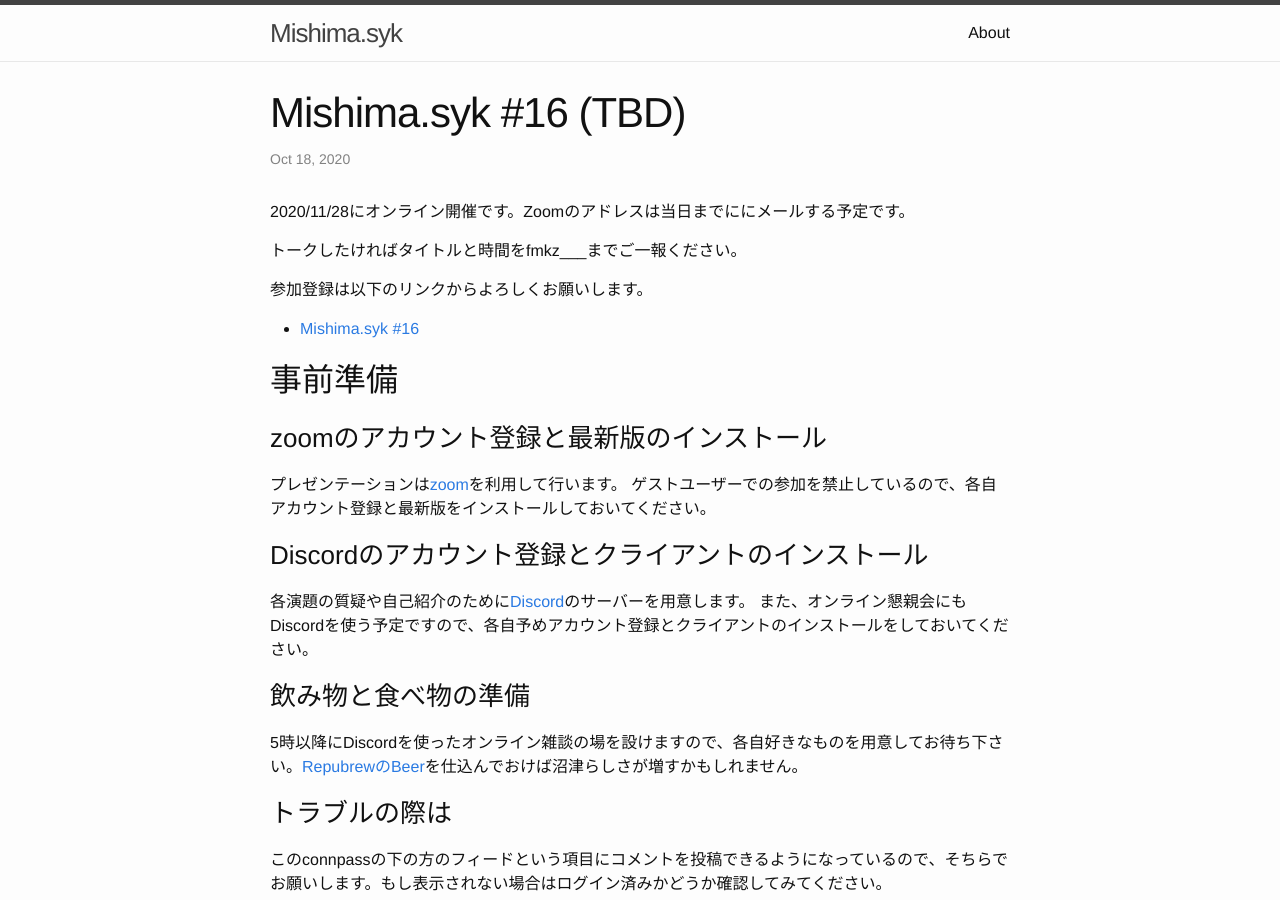
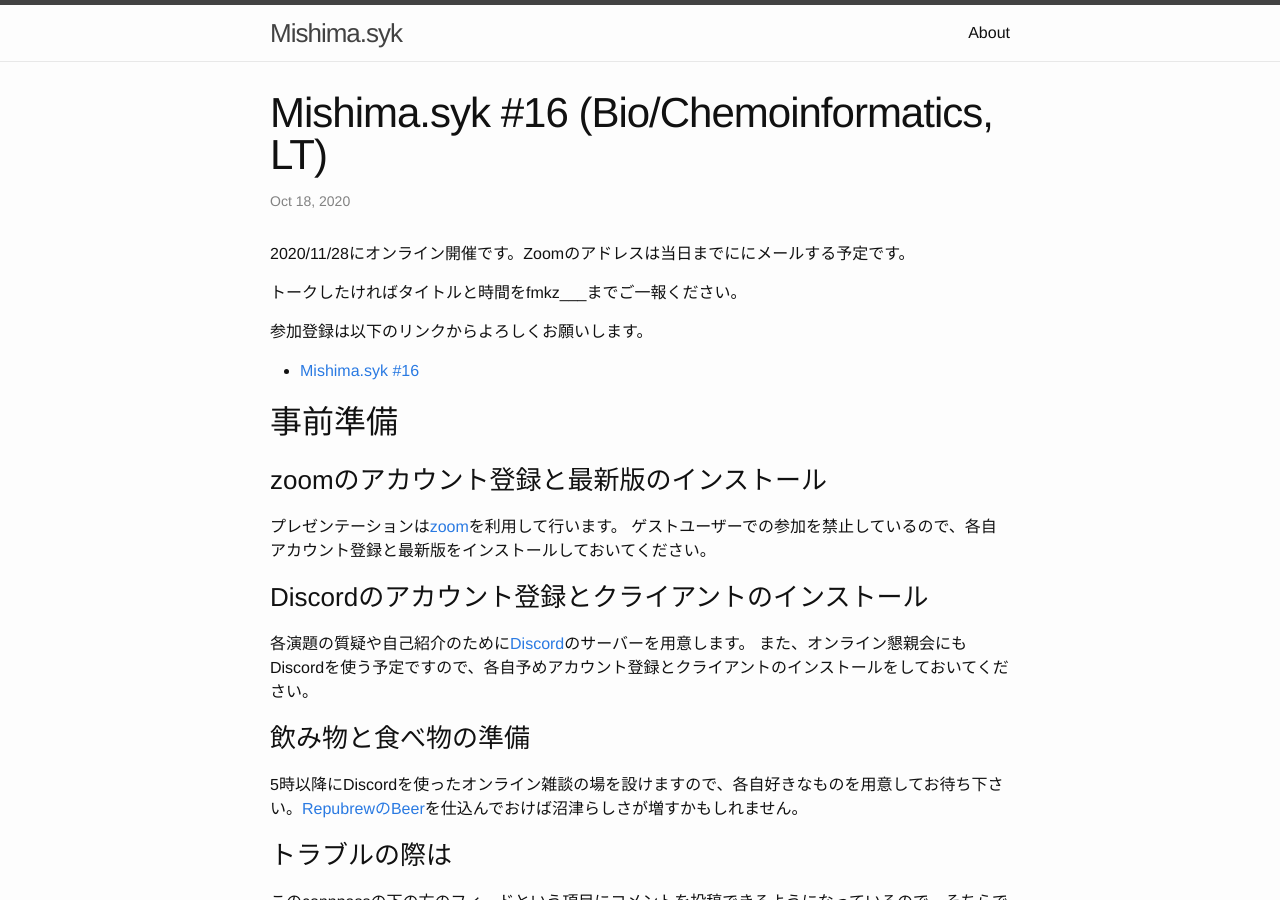
Before and after one commit to Mishima-syk/Mishima-syk.github.io, a Jekyll site: the page built from _posts/2020-10-18-online.markdown, in a window 1280 px wide and 900 px high. Built offline with Jekyll 4.4.1, drawn with Linux system fonts in a browser that asks for light colours.

Commit message:
Update schedule

```diff
--- a/_posts/2020-10-18-online.markdown
+++ b/_posts/2020-10-18-online.markdown
@@ -1,6 +1,6 @@
 ---
 layout: post
-title:  "Mishima.syk #16 (TBD)"
+title:  "Mishima.syk #16 (Bio/Chemoinformatics, LT)"
 categories: mishimasyk
 ---
 
```
